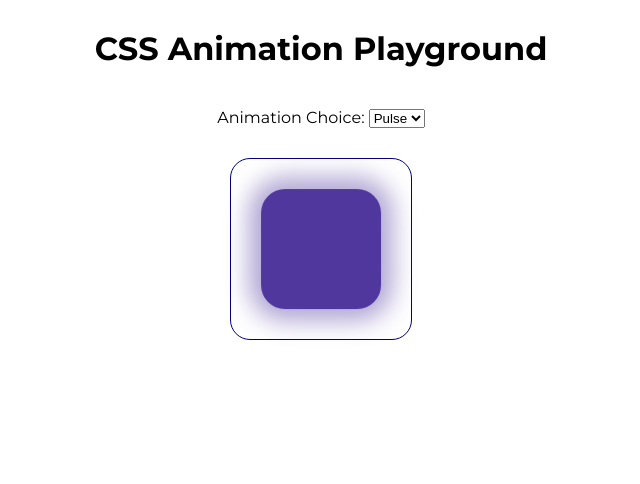
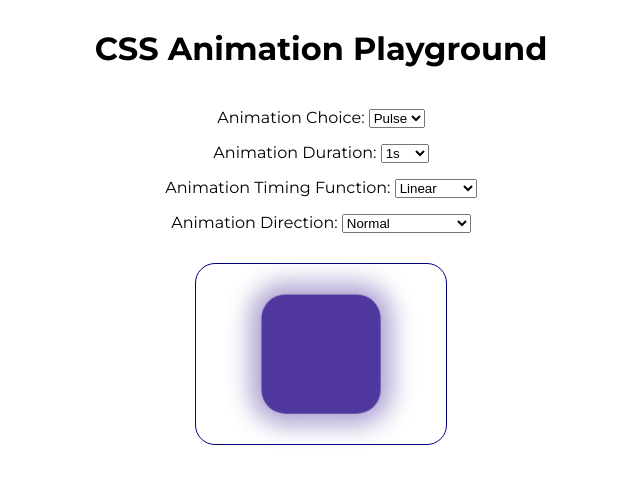
Before and after one commit to MadelynGH/css-animation-playground, a Next.js app: page / in a window 1280 px wide. Shown: the top 484 px of the page, without its empty margins (319-959 px from the left). Built offline with nearby package versions, Linux system fonts and the light colour scheme.

Commit message:
Added more customization options

```diff
--- a/src/_components/Tool.js
+++ b/src/_components/Tool.js
@@ -4,7 +4,7 @@ import Form from "next/form";
 import styles from "./Tool.module.css";
 
 function PreviewBox({ baseItemStyle, animationProperties }) {
-   const itemStyle = Object.assign(baseItemStyle, animationProperties);
+    const itemStyle = {...baseItemStyle, ...animationProperties};
 
     return (
         <div style={{
@@ -22,23 +22,61 @@ function PreviewBox({ baseItemStyle, animationProperties }) {
 }
 
 export default function Tool() {
-    const [animationName, updateAnimationName] = useState(styles.pulse);
-    const animationProperties = {
-        animationName: animationName,
+    const [animationProperties, updateAnimationProperties] = useState({
         animationIterationCount: "infinite",
+
+        animationName: styles.pulse,
         animationDuration: "1s",
-    };
+        animationTimingFunction: "linear"
+    });
+
+    function PropertySelect({ propertyName, displayTitle, children }) {
+        return (
+            <div style={{
+                marginBottom: "15px"
+            }}>
+                <label htmlFor={propertyName}>{displayTitle}: </label>
+                <select id={propertyName} value={animationProperties[propertyName]} onChange={e => {
+                    let tempAnimationProperties = {...animationProperties};
+                    tempAnimationProperties[propertyName] = e.target.value;
+                    updateAnimationProperties(tempAnimationProperties);
+                }}>
+                    {children}
+                </select>
+            </div>
+        );
+    }
 
     return (
         <div>
             <Form>
-                <label htmlFor="animationName">Animation Choice: </label>
-                <select id="animationName" value={animationName} onChange={e => {
-                    updateAnimationName(e.target.value);
-                }}>
+                <PropertySelect propertyName="animationName" displayTitle="Animation Choice">
                     <option value={styles.pulse}>Pulse</option>
                     <option value={styles.spin}>Spin</option>
-                </select>
+                </PropertySelect>
+
+                <PropertySelect propertyName="animationDuration" displayTitle="Animation Duration">
+                    <option>0.2s</option>
+                    <option>0.5s</option>
+                    <option>1s</option>
+                    <option>2s</option>
+                </PropertySelect>
+
+                <PropertySelect propertyName="animationTimingFunction" displayTitle="Animation Timing Function">
+                    <option value="linear">Linear</option>
+                    <option value="ease">Ease</option>
+                    <option value="ease-in">Ease In</option>
+                    <option value="ease-out">Ease Out</option>
+                    <option value="step-start">Step Start</option>
+                    <option value="step-end">Step End</option>
+                </PropertySelect>
+
+                <PropertySelect propertyName="animationDirection" displayTitle="Animation Direction">
+                    <option value="normal">Normal</option>
+                    <option value="reverse">Reverse</option>
+                    <option value="alternate">Alternate</option>
+                    <option value="alternate-reverse">Alternate Reverse</option>
+                </PropertySelect>
             </Form>
 
             <PreviewBox baseItemStyle={{
```
